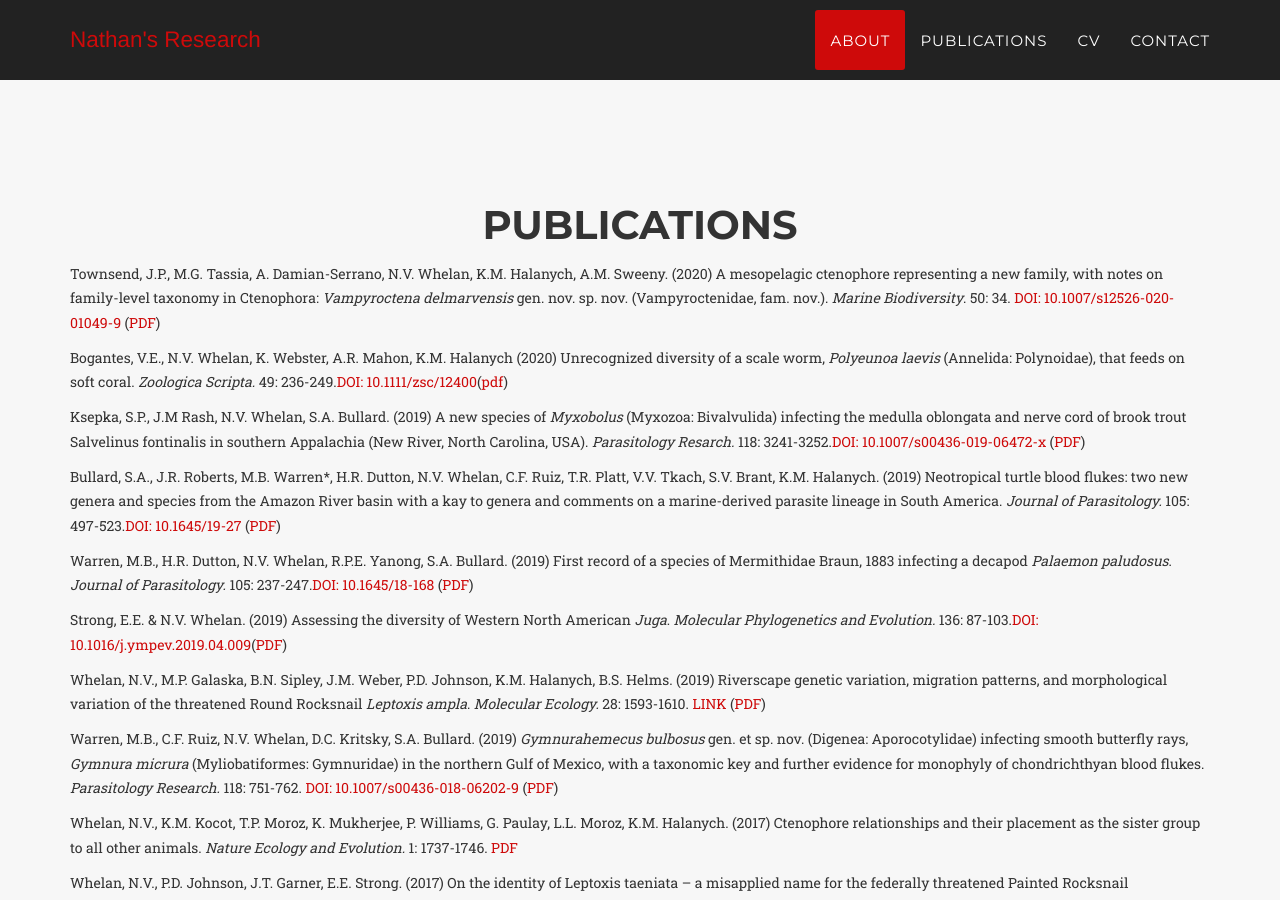
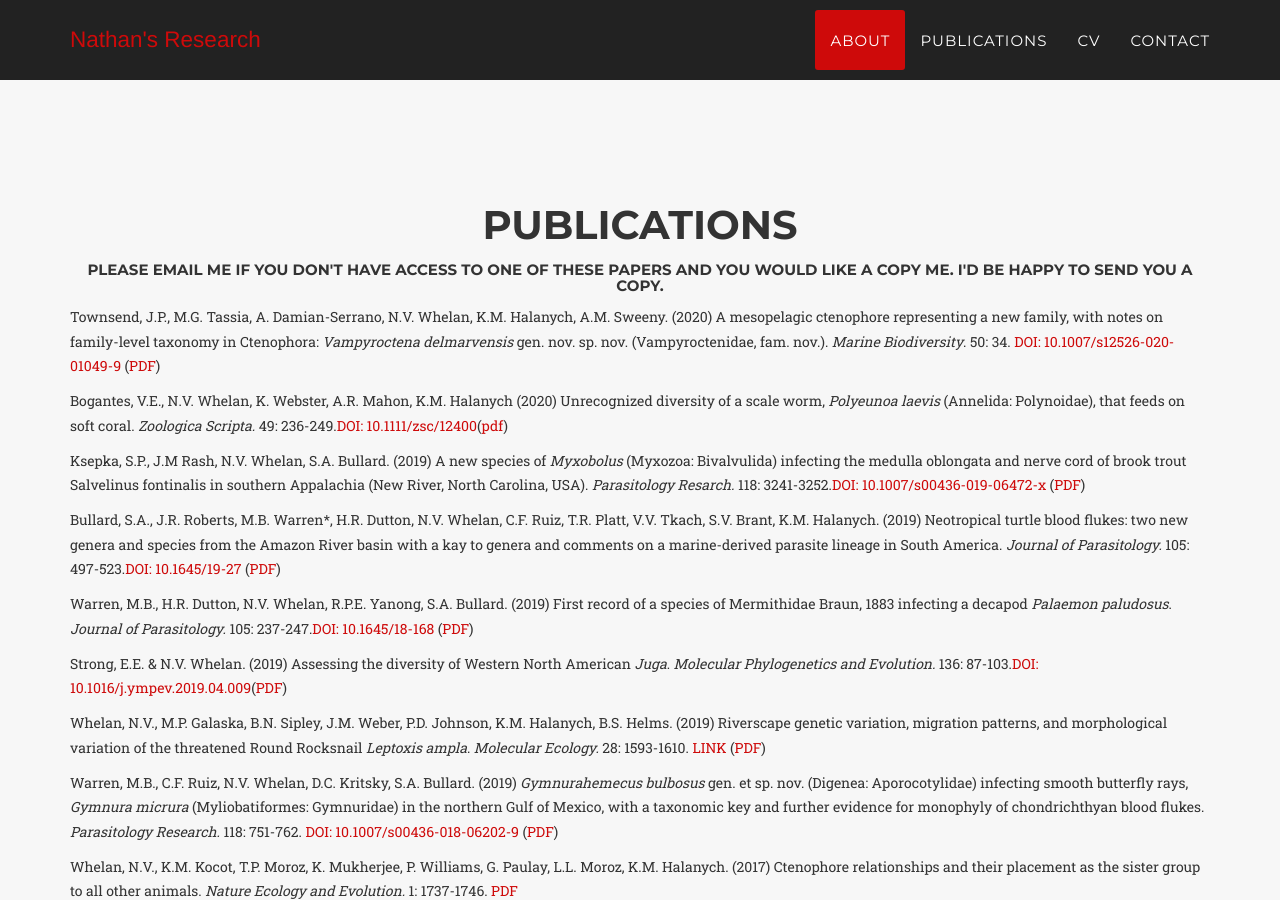
Before and after one commit to NathanWhelan/nathanwhelan.github.io, a Jekyll site: the page built from index.html, in a window 1280 px wide and 900 px high, scrolled down 2859 px. Built offline with Jekyll 4.4.1, drawn with Linux system fonts in a browser that asks for light colours; some web fonts are replaced.

Commit message:
Update publications.html

```diff
--- a/_includes/publications.html
+++ b/_includes/publications.html
@@ -4,6 +4,7 @@
             <div class="row">
                 <div class="col-lg-12 text-center">
                     <h2 class="section-heading">Publications</h2>
+		    <h5>Please email me if you don't have access to one of these papers and you would like a copy me. I'd be happy to send you a copy.</h3>
                 </div>
             </div>
 <div class="box"><div class="box-title"></div><div class="box-body">
```
